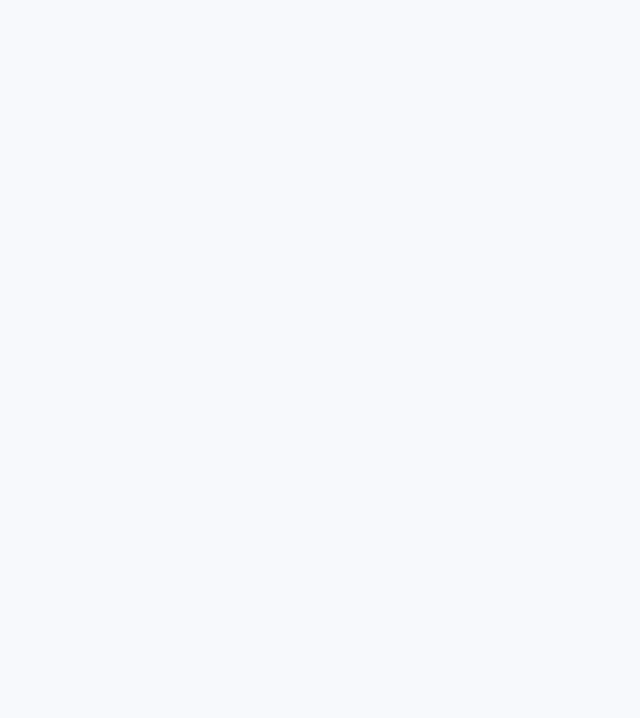
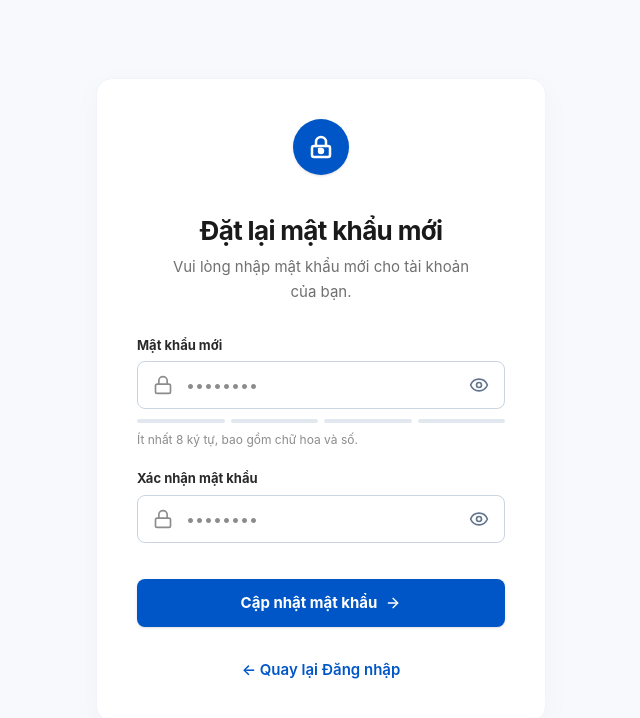
Before and after one commit to Leduong12a/TuongTacNguoiMay, a React (Vite) app: page /reset-password in a window 1280 px wide. Before the commit this address had no page. Shown: the top 718 px of the page, without its empty margins (319-959 px from the left). Built offline with nearby package versions, Linux system fonts and the light colour scheme.

Commit message:
feat: implement reset password screen with dynamic password strength meter

```diff
--- a/src/App.tsx
+++ b/src/App.tsx
@@ -3,6 +3,7 @@ import { BrowserRouter as Router, Routes, Route, useNavigate } from 'react-route
 import { Login } from './components/login/Login'
 import { ForgotPassword } from './components/login/ForgotPassword'
 import { OtpVerification } from './components/login/OtpVerification'
+import { ResetPassword } from './components/login/ResetPassword'
 
 function AppContent() {
   const navigate = useNavigate()
@@ -16,7 +17,12 @@ function AppContent() {
   }
 
   const handleOtpSuccess = () => {
-    alert('Xác thực thành công! Hệ thống sẽ chuyển bạn về trang đăng nhập để đặt lại mật khẩu.')
+    // Navigate to reset password page instead of returning to login
+    navigate('/reset-password')
+  }
+
+  const handleResetPasswordSuccess = () => {
+    alert('Mật khẩu mới đã được cập nhật thành công!')
     navigate('/')
   }
 
@@ -59,6 +65,15 @@ function AppContent() {
             />
           }
         />
+        <Route
+          path="/reset-password"
+          element={
+            <ResetPassword
+              onNavigateToLogin={() => navigate('/')}
+              onSuccess={handleResetPasswordSuccess}
+            />
+          }
+        />
       </Routes>
     </div>
   )
--- a/src/components/login/Icons.tsx
+++ b/src/components/login/Icons.tsx
@@ -56,3 +56,25 @@ export const HourglassIcon = () => (
     <path d="M5 22v-4c0-4 3-7 7-7s7 3 7 7v4" />
   </svg>
 )
+
+// Custom Reset Lock Icon for the reset password screen matching the reference image
+export const ResetLockIcon = () => (
+  <div className="w-14 h-14 bg-[#0056C6] rounded-full flex items-center justify-center mb-6 shadow-sm transform transition-transform hover:scale-105 duration-200">
+    <svg
+      className="w-6 h-6 text-white"
+      viewBox="0 0 24 24"
+      fill="none"
+      stroke="currentColor"
+      strokeWidth="2.5"
+      strokeLinecap="round"
+      strokeLinejoin="round"
+      xmlns="http://www.w3.org/2000/svg"
+    >
+      <rect x="3" y="11" width="18" height="11" rx="2" ry="2" />
+      <path d="M7 11V7a5 5 0 0 1 10 0v4" />
+      {/* Reset/History circular arrow */}
+      <path d="M12 14a2 2 0 1 1-2 2" />
+      <path d="M10 14h2v2" />
+    </svg>
+  </div>
+)
--- /dev/null
+++ b/src/components/login/ResetPassword.tsx
@@ -0,0 +1,214 @@
+import React, { useState } from 'react'
+import { Eye, EyeOff, Lock, ArrowRight } from 'lucide-react'
+import { ResetLockIcon, ErrorIcon } from './Icons'
+
+interface ResetPasswordProps {
+  onNavigateToLogin: () => void
+  onSuccess: () => void
+}
+
+export const ResetPassword: React.FC<ResetPasswordProps> = ({
+  onNavigateToLogin,
+  onSuccess,
+}) => {
+  const [password, setPassword] = useState('')
+  const [confirmPassword, setConfirmPassword] = useState('')
+  const [showPassword, setShowPassword] = useState(false)
+  const [showConfirmPassword, setShowConfirmPassword] = useState(false)
+  const [error, setError] = useState('')
+  const [isSubmitted, setIsSubmitted] = useState(false)
+
+  // Calculate password strength level (0 to 4) based on criteria
+  const getStrength = (val: string) => {
+    if (!val) return 0
+    let level = 0
+    if (val.length >= 8) level += 1
+    if (/[A-Z]/.test(val)) level += 1
+    if (/[0-9]/.test(val)) level += 1
+    if (/[^A-Za-z0-9]/.test(val)) level += 1
+    return Math.max(1, level) // Min 1 bar if not empty
+  }
+
+  const strength = getStrength(password)
+
+  const getStrengthColor = (level: number) => {
+    switch (level) {
+      case 1:
+        return 'bg-red-500' // Weak
+      case 2:
+        return 'bg-amber-500' // Medium
+      case 3:
+        return 'bg-blue-500' // Strong
+      case 4:
+        return 'bg-emerald-500' // Very strong
+      default:
+        return 'bg-slate-200'
+    }
+  }
+
+  const validate = () => {
+    if (password.length < 8) {
+      return 'Mật khẩu phải chứa ít nhất 8 ký tự.'
+    }
+    if (!/[A-Z]/.test(password) || !/[0-9]/.test(password)) {
+      return 'Mật khẩu phải bao gồm chữ hoa và chữ số.'
+    }
+    if (password !== confirmPassword) {
+      return 'Mật khẩu xác nhận không trùng khớp.'
+    }
+    return ''
+  }
+
+  const handleSubmit = (e: React.FormEvent) => {
+    e.preventDefault()
+    setIsSubmitted(true)
+
+    const validationError = validate()
+    if (validationError) {
+      setError(validationError)
+    } else {
+      setError('')
+      onSuccess()
+    }
+  }
+
+  return (
+    <div className="w-full max-w-[450px] bg-white rounded-2xl shadow-[0_8px_30px_rgb(0,0,0,0.03)] border border-slate-100 p-8 sm:p-10 flex flex-col items-center transition-all duration-300">
+
+      {/* Header Reset Padlock Icon */}
+      <ResetLockIcon />
+
+      {/* Header Titles */}
+      <h1 className="text-[26px] font-bold text-[#1A1A1A] text-center leading-tight tracking-tight mb-2 mt-4">
+        Đặt lại mật khẩu mới
+      </h1>
+      <p className="text-[15px] text-[#707070] text-center mb-8 max-w-[320px] leading-relaxed">
+        Vui lòng nhập mật khẩu mới cho tài khoản của bạn.
+      </p>
+
+      {/* Reset Password Form */}
+      <form onSubmit={handleSubmit} className="w-full flex flex-col gap-5">
+
+        {/* New Password Field */}
+        <div className="flex flex-col gap-1.5 w-full">
+          <label
+            htmlFor="password"
+            className="text-[13px] font-bold text-[#2A2A2A]"
+          >
+            Mật khẩu mới
+          </label>
+          <div className="relative w-full">
+            <span className="absolute left-4 top-1/2 -translate-y-1/2 text-[#8C8C8C] pointer-events-none">
+              <Lock className="w-5 h-5" />
+            </span>
+            <input
+              id="password"
+              type={showPassword ? 'text' : 'password'}
+              value={password}
+              onChange={(e) => {
+                setPassword(e.target.value)
+                if (isSubmitted) setError('')
+              }}
+              placeholder="••••••••"
+              className={`w-full h-12 pl-12 pr-12 rounded-lg text-base text-[#1A1A1A] border transition-all duration-200 focus:outline-none ${
+                error && (password.length < 8 || !/[A-Z]/.test(password) || !/[0-9]/.test(password))
+                  ? 'border-[#D32F2F] focus:border-[#D32F2F] focus:ring-1 focus:ring-[#D32F2F] bg-red-50/10'
+                  : 'border-slate-300 focus:border-[#2B78E4] focus:ring-1 focus:ring-[#2B78E4]'
+              }`}
+              required
+            />
+            <button
+              type="button"
+              onClick={() => setShowPassword(!showPassword)}
+              className="absolute right-4 top-1/2 -translate-y-1/2 text-slate-500 hover:text-slate-700 focus:outline-none transition-colors duration-150 cursor-pointer"
+            >
+              {showPassword ? <EyeOff className="w-5 h-5" /> : <Eye className="w-5 h-5" />}
+            </button>
+          </div>
+
+          {/* Password Strength Indicator (4 bars) */}
+          <div className="flex gap-1.5 mt-1">
+            {[1, 2, 3, 4].map((barIndex) => (
+              <div
+                key={barIndex}
+                className={`h-1 flex-1 rounded transition-colors duration-300 ${
+                  strength >= barIndex ? getStrengthColor(strength) : 'bg-slate-200'
+                }`}
+              />
+            ))}
+          </div>
+          <span className="text-[12px] text-[#8C8C8C] mt-0.5">
+            Ít nhất 8 ký tự, bao gồm chữ hoa và số.
+          </span>
+        </div>
+
+        {/* Confirm Password Field */}
+        <div className="flex flex-col gap-1.5 w-full">
+          <label
+            htmlFor="confirmPassword"
+            className="text-[13px] font-bold text-[#2A2A2A]"
+          >
+            Xác nhận mật khẩu
+          </label>
+          <div className="relative w-full">
+            <span className="absolute left-4 top-1/2 -translate-y-1/2 text-[#8C8C8C] pointer-events-none">
+              <Lock className="w-5 h-5" />
+            </span>
+            <input
+              id="confirmPassword"
+              type={showConfirmPassword ? 'text' : 'password'}
+              value={confirmPassword}
+              onChange={(e) => {
+                setConfirmPassword(e.target.value)
+                if (isSubmitted) setError('')
+              }}
+              placeholder="••••••••"
+              className={`w-full h-12 pl-12 pr-12 rounded-lg text-base text-[#1A1A1A] border transition-all duration-200 focus:outline-none ${
+                error && password !== confirmPassword
+                  ? 'border-[#D32F2F] focus:border-[#D32F2F] focus:ring-1 focus:ring-[#D32F2F] bg-red-50/10'
+                  : 'border-slate-300 focus:border-[#2B78E4] focus:ring-1 focus:ring-[#2B78E4]'
+              }`}
+              required
+            />
+            <button
+              type="button"
+              onClick={() => setShowConfirmPassword(!showConfirmPassword)}
+              className="absolute right-4 top-1/2 -translate-y-1/2 text-slate-500 hover:text-slate-700 focus:outline-none transition-colors duration-150 cursor-pointer"
+            >
+              {showConfirmPassword ? <EyeOff className="w-5 h-5" /> : <Eye className="w-5 h-5" />}
+            </button>
+          </div>
+        </div>
+
+        {/* Error message */}
+        {error && (
+          <span className="text-[13.5px] font-bold text-[#D32F2F] text-center animate-fadeIn mt-1 flex items-center justify-center gap-1.5">
+            <ErrorIcon />
+            {error}
+          </span>
+        )}
+
+        {/* Submit Button */}
+        <button
+          type="submit"
+          className="w-full h-12 bg-[#0056C6] hover:bg-[#0047A5] active:bg-[#003882] text-white font-bold rounded-lg shadow-sm hover:shadow transition-all duration-200 mt-4 cursor-pointer flex items-center justify-center gap-2 text-[15px]"
+        >
+          <span>Cập nhật mật khẩu</span>
+          <ArrowRight className="w-4 h-4" />
+        </button>
+
+      </form>
+
+      {/* Footer Back to Login Link */}
+      <div className="mt-8 text-[15px] text-center font-medium">
+        <button
+          onClick={onNavigateToLogin}
+          className="font-semibold text-[#0056C6] hover:underline cursor-pointer flex items-center gap-1 justify-center mx-auto"
+        >
+          &larr; Quay lại Đăng nhập
+        </button>
+      </div>
+
+    </div>
+  )
+}
```
